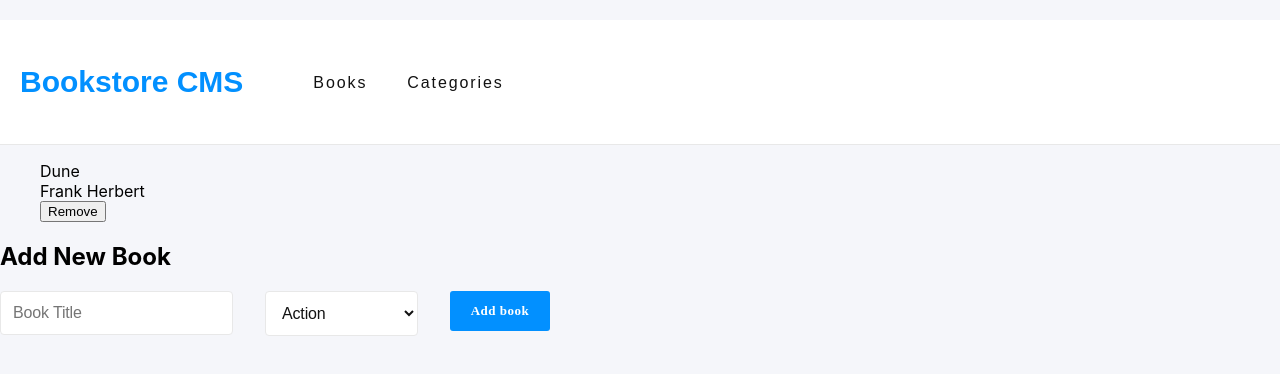
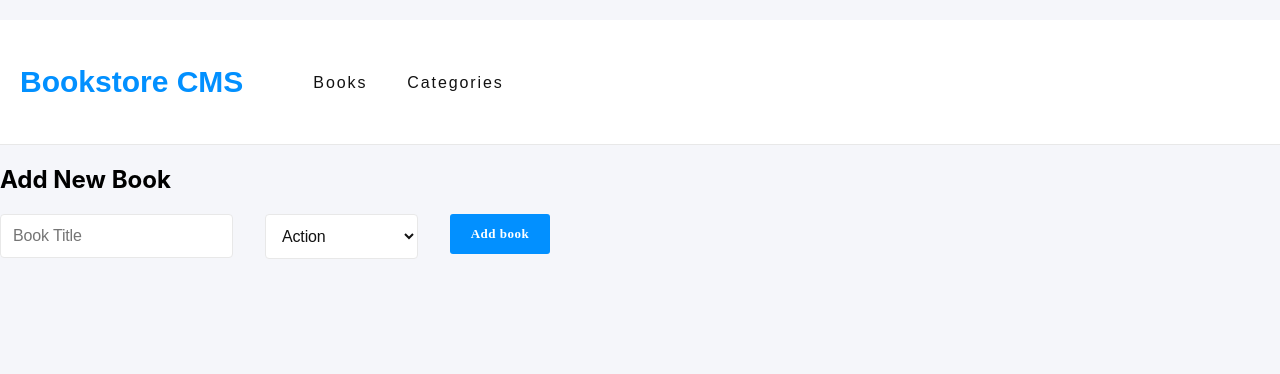
Before and after one commit to george827/book-store, a React (Create React App) app: page / in a window 1280 px wide. Shown: the top 374 px of the page. Built offline with nearby package versions, Linux system fonts and the light colour scheme.

Commit message:
add components

```diff
--- a/src/App.js
+++ b/src/App.js
@@ -1,7 +1,7 @@
 import './App.css';
 import { Routes, Route, Link } from 'react-router-dom';
-import Books from './components/Books';
-import Categories from './components/Categories';
+import Books from './pages/Books';
+import Categories from './pages/Categories';
 
 function App() {
   return (
--- /dev/null
+++ b/src/components/Book.js
@@ -0,0 +1,21 @@
+import React from 'react';
+
+const Book = ({ title, author }) => {
+  <ul>
+    <li className="the-book">
+      <span>
+        {title}
+        {' '}
+        Dune
+      </span>
+      <span>
+        {author}
+        {' '}
+        Frank Herbert
+      </span>
+      <button type="submit">Remove</button>
+    </li>
+  </ul>;
+};
+
+export default Book;
--- a/src/components/Books.js
+++ /dev/null
@@ -1,53 +0,0 @@
-import React from 'react';
-import PropTypes from 'prop-types';
-
-const Books = (props) => {
-  const { title, author } = props;
-  return (
-    <>
-      <div className="book-container">
-        <ul>
-          <li className="the-book">
-            <span>
-              {title}
-              {' '}
-              Dune
-            </span>
-            <span>
-              {author}
-              {' '}
-              Frank Herbert
-            </span>
-            <button type="submit">Remove</button>
-          </li>
-        </ul>
-        <div className="form-sec">
-          <h2>Add New Book</h2>
-          <form className="form">
-            <div>
-              <input type="text" id="title1" className="title-input" placeholder="Book Title" />
-            </div>
-            <div className="book-type">
-              <select className="title-input">
-                <option value="Action">Action</option>
-                <option value="Science Fiction">Science Fiction</option>
-                <option value="Economy">Economy</option>
-              </select>
-            </div>
-            <div className="submit-btn">
-              <button type="submit">Add book</button>
-            </div>
-          </form>
-        </div>
-
-      </div>
-    </>
-  );
-};
-
-Books.propTypes = {
-  title: PropTypes.string.isRequired,
-  author: PropTypes.string.isRequired,
-};
-
-export default Books;
--- /dev/null
+++ b/src/components/CreateNewBook.js
@@ -0,0 +1,23 @@
+import React from 'react';
+
+const CreateNewBook = () => (
+  <div>
+    <form className="form">
+      <div>
+        <input type="text" id="title1" className="title-input" placeholder="Book Title" />
+      </div>
+      <div className="book-type">
+        <select className="title-input">
+          <option value="Action">Action</option>
+          <option value="Science Fiction">Science Fiction</option>
+          <option value="Economy">Economy</option>
+        </select>
+      </div>
+      <div className="submit-btn">
+        <button type="submit">Add book</button>
+      </div>
+    </form>
+  </div>
+);
+
+export default CreateNewBook;
--- /dev/null
+++ b/src/pages/Books.js
@@ -0,0 +1,18 @@
+import React from 'react';
+import CreateNewBook from '../components/CreateNewBook';
+import Book from '../components/Book';
+
+const Books = () => (
+  <>
+    <div className="book-container">
+      <Book />
+      <div className="form-sec">
+        <h2>Add New Book</h2>
+        <CreateNewBook />
+      </div>
+
+    </div>
+  </>
+);
+
+export default Books;
```
Also changed, not shown: src/pages/Categories.js (renamed from src/components/Categories.js).
